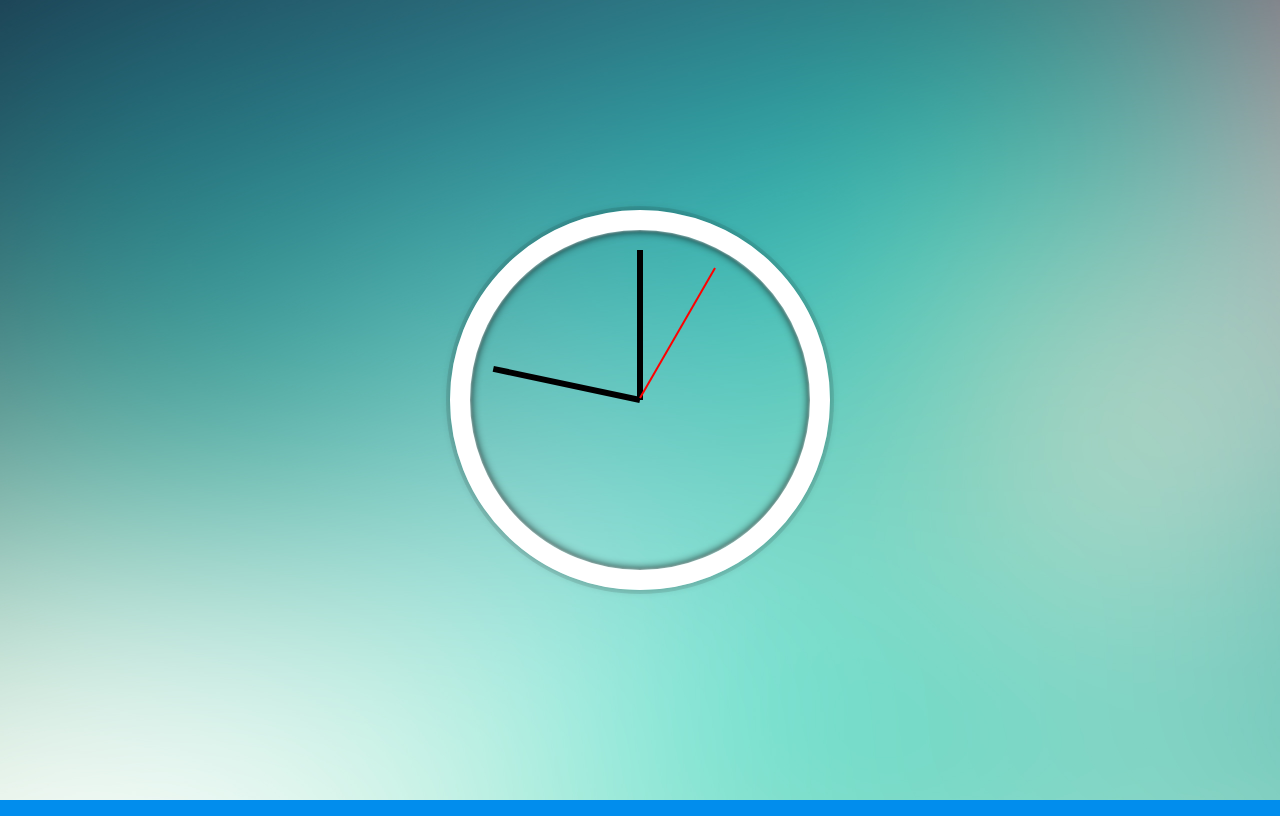
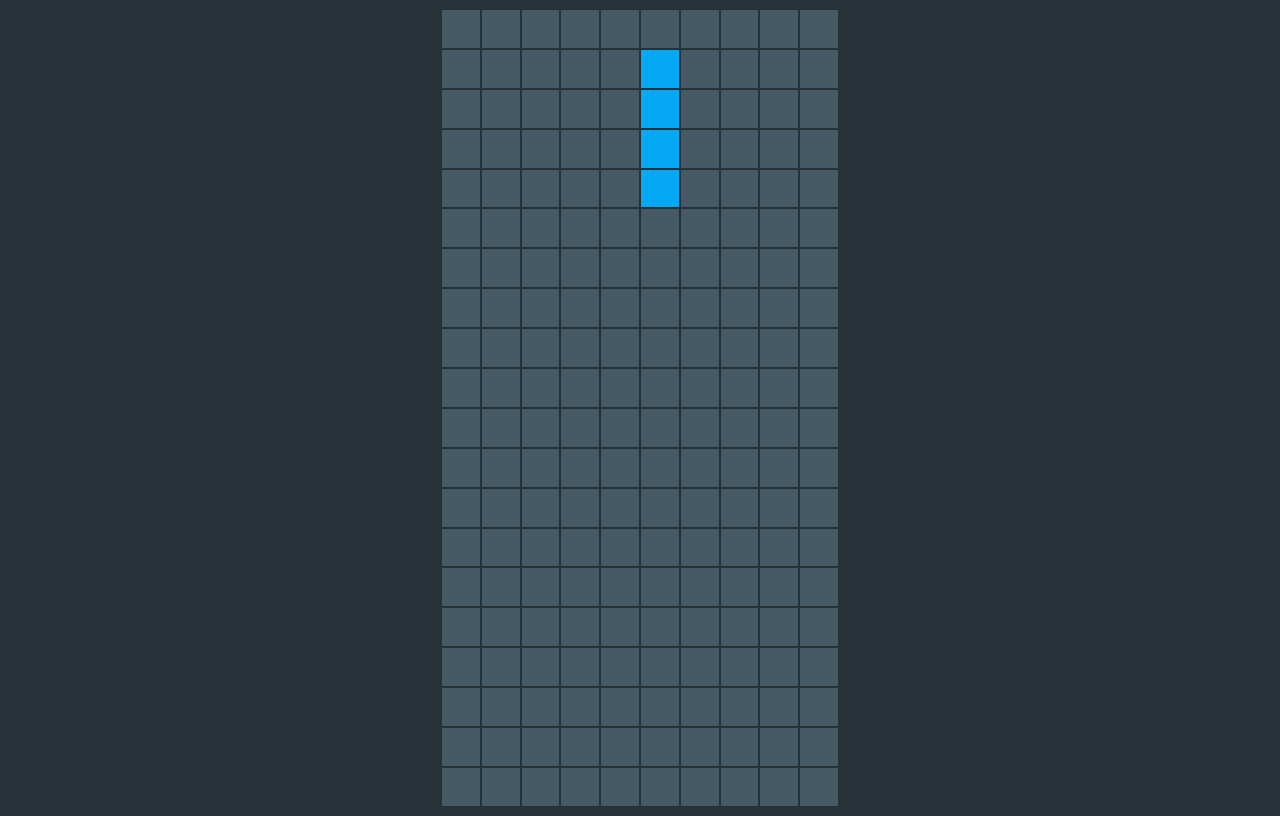
Before and after one commit to marieooq/tetris, a plain HTML site: page index.html in a window 1280 px wide. Drawn offline with Linux system fonts and the light colour scheme.

Commit message:
modified files

```diff
--- a/css/styles.css
+++ b/css/styles.css
@@ -1,56 +1,21 @@
-@charset 'utf-8';
-
-html {
-  background: #018ded url(../img/10.jpg);
-  background-size: cover;
-  font-family: "helvetica neue";
-  text-align: center;
-  font-size: 10px;
+body {
+  background-color: #263238;
+}
+table {
+  margin: 0 auto;
+  width: 400px;
+  height: 800px;
+}
+td {
+  background-color: #455a64;
+  width: 10%; /* column:10 */
+  height: 5%; /* row:20 */
 }
 
-body {
-  margin: 0;
-  font-size: 2rem;
-  display: flex;
-  flex: 1;
-  min-height: 100vh;
-  align-items: center;
+.default {
+  background-color: #455a64;
 }
 
-.clock {
-  width: 30rem;
-  height: 30rem;
-  border: 20px solid white;
-  border-radius: 50%;
-  margin: 50px auto;
-  position: relative;
-  padding: 2rem;
-  box-shadow: 0 0 0 4px rgba(0, 0, 0, 0.1), inset 0 0 3px #efefef,
-    inset 0 0 10px black, 0 0 10px rgba(0, 0, 0, 0.2);
+.stick {
+  background-color: #03a9f4;
 }
-
-.clock-face {
-  position: relative;
-  width: 100%;
-  height: 100%;
-  transform: translateY(-3px);
-}
-
-.hand {
-  width: 50%;
-  height: 6px;
-  background: black;
-  position: absolute;
-  top: 50%;
-  transform-origin: 100%;
-  /* transform-origin: top right; */
-  transform: rotate(90deg);
-  transition: all 0.05s;
-  transition-timing-function: cubic-bezier(0.1, 0.7, 0.58, 1);
-}
-
-.second-hand {
-  width: 50%;
-  height: 2px;
-  background: red;
-}
--- a/index.html
+++ b/index.html
@@ -1,53 +1,255 @@
 <!DOCTYPE html>
-<html lang="ja">
-  <!-- <head>
+<html>
+  <head>
     <meta charset="utf-8" />
-    <title>myproject</title>
-
-    <script src="https://ajax.googleapis.com/ajax/libs/jquery/3.3.1/jquery.min.js"></script>
-  </head> -->
-  <head>
-    <meta charset="UTF-8" />
-    <title>Marie Otaki - Awesome coder for hire</title>
-    <meta
-      name="description"
-      content="I really need a job, I have no money and I want to be rich~ damnit)"
-    />
-    <meta name="keywords" content="marie, otaki, resume, 'for hire'" />
-    <meta name="author" content="Marie Otaki" />
-    <meta name="viewport" content="width=device-width, initial-scale=1.0" />
+    <title>tetris</title>
     <link rel="stylesheet" href="css/styles.css" />
   </head>
-  <body>
-    <div class="clock">
-      <div class="clock-face">
-        <div class="hand hour-hand"></div>
-        <div class="hand min-hand"></div>
-        <div class="hand second-hand"></div>
-      </div>
-    </div>
 
-    <script>
-      const secondHand = document.querySelector(".second-hand");
-      const minHand = document.querySelector(".min-hand");
-      const hourHand = document.querySelector(".hour-hand");
+  <body onload="draw()">
+    <table id="game">
+      <tr>
+        <td></td>
+        <td></td>
+        <td></td>
+        <td></td>
+        <td></td>
+        <td></td>
+        <td></td>
+        <td></td>
+        <td></td>
+        <td></td>
+      </tr>
+      <tr>
+        <td></td>
+        <td></td>
+        <td></td>
+        <td></td>
+        <td></td>
+        <td></td>
+        <td></td>
+        <td></td>
+        <td></td>
+        <td></td>
+      </tr>
+      <tr>
+        <td></td>
+        <td></td>
+        <td></td>
+        <td></td>
+        <td></td>
+        <td></td>
+        <td></td>
+        <td></td>
+        <td></td>
+        <td></td>
+      </tr>
+      <tr>
+        <td></td>
+        <td></td>
+        <td></td>
+        <td></td>
+        <td></td>
+        <td></td>
+        <td></td>
+        <td></td>
+        <td></td>
+        <td></td>
+      </tr>
+      <tr>
+        <td></td>
+        <td></td>
+        <td></td>
+        <td></td>
+        <td></td>
+        <td></td>
+        <td></td>
+        <td></td>
+        <td></td>
+        <td></td>
+      </tr>
+      <tr>
+        <td></td>
+        <td></td>
+        <td></td>
+        <td></td>
+        <td></td>
+        <td></td>
+        <td></td>
+        <td></td>
+        <td></td>
+        <td></td>
+      </tr>
+      <tr>
+        <td></td>
+        <td></td>
+        <td></td>
+        <td></td>
+        <td></td>
+        <td></td>
+        <td></td>
+        <td></td>
+        <td></td>
+        <td></td>
+      </tr>
+      <tr>
+        <td></td>
+        <td></td>
+        <td></td>
+        <td></td>
+        <td></td>
+        <td></td>
+        <td></td>
+        <td></td>
+        <td></td>
+        <td></td>
+      </tr>
+      <tr>
+        <td></td>
+        <td></td>
+        <td></td>
+        <td></td>
+        <td></td>
+        <td></td>
+        <td></td>
+        <td></td>
+        <td></td>
+        <td></td>
+      </tr>
+      <tr>
+        <td></td>
+        <td></td>
+        <td></td>
+        <td></td>
+        <td></td>
+        <td></td>
+        <td></td>
+        <td></td>
+        <td></td>
+        <td></td>
+      </tr>
+      <tr>
+        <td></td>
+        <td></td>
+        <td></td>
+        <td></td>
+        <td></td>
+        <td></td>
+        <td></td>
+        <td></td>
+        <td></td>
+        <td></td>
+      </tr>
+      <tr>
+        <td></td>
+        <td></td>
+        <td></td>
+        <td></td>
+        <td></td>
+        <td></td>
+        <td></td>
+        <td></td>
+        <td></td>
+        <td></td>
+      </tr>
+      <tr>
+        <td></td>
+        <td></td>
+        <td></td>
+        <td></td>
+        <td></td>
+        <td></td>
+        <td></td>
+        <td></td>
+        <td></td>
+        <td></td>
+      </tr>
+      <tr>
+        <td></td>
+        <td></td>
+        <td></td>
+        <td></td>
+        <td></td>
+        <td></td>
+        <td></td>
+        <td></td>
+        <td></td>
+        <td></td>
+      </tr>
+      <tr>
+        <td></td>
+        <td></td>
+        <td></td>
+        <td></td>
+        <td></td>
+        <td></td>
+        <td></td>
+        <td></td>
+        <td></td>
+        <td></td>
+      </tr>
+      <tr>
+        <td></td>
+        <td></td>
+        <td></td>
+        <td></td>
+        <td></td>
+        <td></td>
+        <td></td>
+        <td></td>
+        <td></td>
+        <td></td>
+      </tr>
+      <tr>
+        <td></td>
+        <td></td>
+        <td></td>
+        <td></td>
+        <td></td>
+        <td></td>
+        <td></td>
+        <td></td>
+        <td></td>
+        <td></td>
+      </tr>
+      <tr>
+        <td></td>
+        <td></td>
+        <td></td>
+        <td></td>
+        <td></td>
+        <td></td>
+        <td></td>
+        <td></td>
+        <td></td>
+        <td></td>
+      </tr>
+      <tr>
+        <td></td>
+        <td></td>
+        <td></td>
+        <td></td>
+        <td></td>
+        <td></td>
+        <td></td>
+        <td></td>
+        <td></td>
+        <td></td>
+      </tr>
+      <tr>
+        <td></td>
+        <td></td>
+        <td></td>
+        <td></td>
+        <td></td>
+        <td></td>
+        <td></td>
+        <td></td>
+        <td></td>
+        <td></td>
+      </tr>
+    </table>
 
-      function setDate() {
-        const now = new Date();
-        const seconds = now.getSeconds();
-        const secondsDegrees = (seconds / 60) * 360 + 90;
-        secondHand.style.transform = `rotate(${secondsDegrees}deg)`;
-
-        const mins = now.getMinutes();
-        const minsDegree = (mins / 60) * 360 + 90;
-        minHand.style.transform = `rotate(${minsDegree}deg)`;
-
-        let hours = now.getHours();
-        const hoursDegree = (hours / 12) * 360 + 90;
-        hourHand.style.transform = `rotate(${hoursDegree}deg)`;
-      }
-
-      setInterval(setDate, 1000);
-    </script>
+    <script src="js/main.js" type="text/javascript"></script>
   </body>
 </html>
--- /dev/null
+++ b/js/main.js
@@ -0,0 +1,49 @@
+let array = [
+  [0, 0, 0, 0, 0, 0, 0, 0, 0, 0],
+  [0, 0, 0, 0, 0, 1, 0, 0, 0, 0],
+  [0, 0, 0, 0, 0, 1, 0, 0, 0, 0],
+  [0, 0, 0, 0, 0, 1, 0, 0, 0, 0],
+  [0, 0, 0, 0, 0, 1, 0, 0, 0, 0],
+  [0, 0, 0, 0, 0, 0, 0, 0, 0, 0],
+  [0, 0, 0, 0, 0, 0, 0, 0, 0, 0],
+  [0, 0, 0, 0, 0, 0, 0, 0, 0, 0],
+  [0, 0, 0, 0, 0, 0, 0, 0, 0, 0],
+  [0, 0, 0, 0, 0, 0, 0, 0, 0, 0],
+  [0, 0, 0, 0, 0, 0, 0, 0, 0, 0],
+  [0, 0, 0, 0, 0, 0, 0, 0, 0, 0],
+  [0, 0, 0, 0, 0, 0, 0, 0, 0, 0],
+  [0, 0, 0, 0, 0, 0, 0, 0, 0, 0],
+  [0, 0, 0, 0, 0, 0, 0, 0, 0, 0],
+  [0, 0, 0, 0, 0, 0, 0, 0, 0, 0],
+  [0, 0, 0, 0, 0, 0, 0, 0, 0, 0],
+  [0, 0, 0, 0, 0, 0, 0, 0, 0, 0],
+  [0, 0, 0, 0, 0, 0, 0, 0, 0, 0],
+  [0, 0, 0, 0, 0, 0, 0, 0, 0, 0]
+];
+
+const draw = () => {
+  let trs = document.querySelectorAll("tr");
+
+  for (let i = 0; i < trs.length; i++) {
+    let trNum = trs[i];
+    for (let j = 0; j < trNum.children.length; j++) {
+      trNum.children[j].classList.remove("stick");
+
+      switch (array[i][j]) {
+        case 1:
+          trNum.children[j].classList.add("stick");
+          break;
+        default:
+          trNum.children[j].classList.add("default");
+      }
+    }
+  }
+
+  const fall = () => {
+    //an array that checks if there is a block under
+    let under = [1, 1, 1, 1, 1, 1, 1, 1, 1, 1];
+  };
+  // setInterval(() => {
+  //   draw();
+  // }, 500);
+};
```
